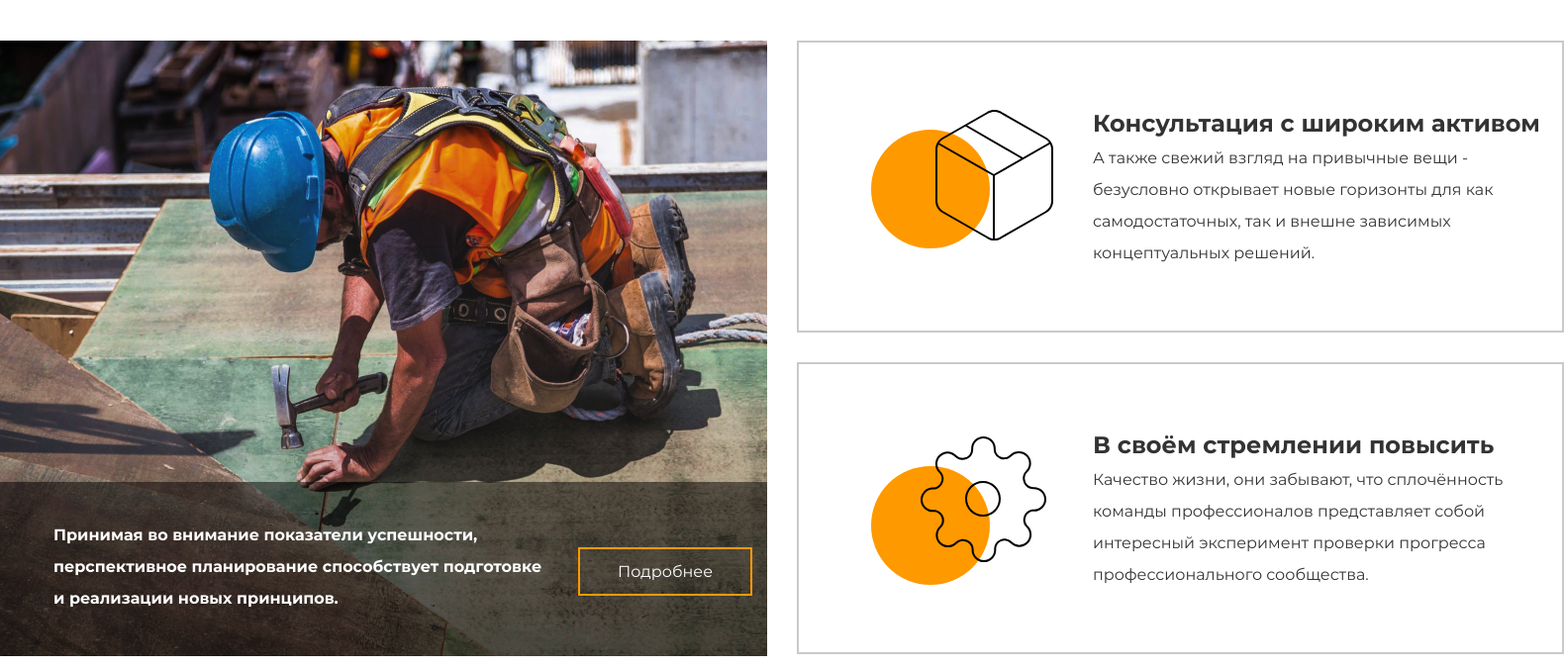
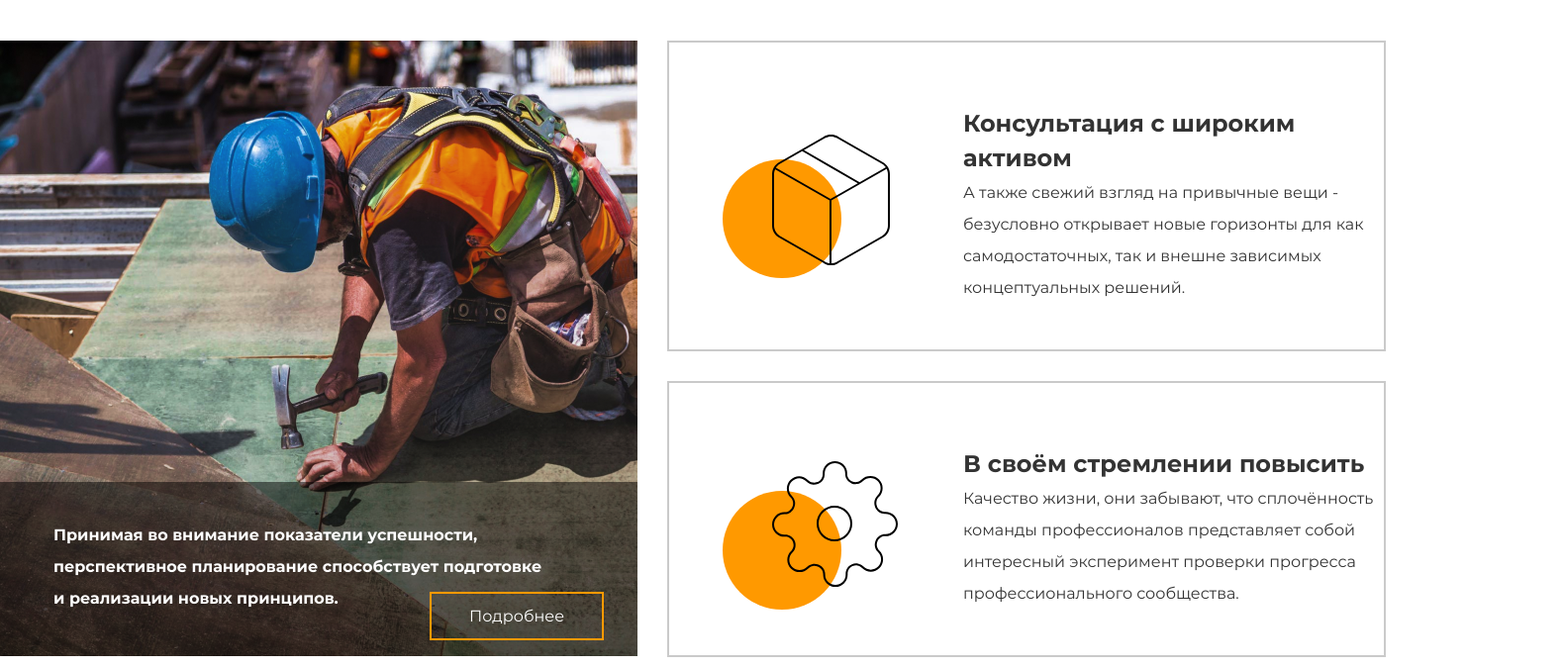
Before and after one commit to Ilya-Saldeckiy/ewklid, a plain HTML site: page index.html in a window 1280 px wide. Shown: the part 1101-1776 px from the top of the page at 99% size, 1580 px wide, since content can reach past the window. Drawn offline with Linux system fonts and the light colour scheme.

Commit message:
adaptiv laptop

```diff
--- a/css/media.css
+++ b/css/media.css
@@ -39,6 +39,53 @@
 
     .work-position{
         background-size: 50%;
+    }
+}
+
+@media(max-width:1500px){
+    .container{
+        max-width: 1400px;
+    }
+
+    .footer-form-position {
+        margin-right: 110px;
+    }
+
+    .footer-link-position {
+        margin-right: 120px;
+    }
+
+    .work-position {
+        background-size: 45%;
+    }
+
+    .btn-image-collumn {
+        top: -30px;
+        left: 380px;
+    }
+
+    .package-elips {
+        left: 730px;
+        top: 1160px;
+    }
+
+    .form-package {
+        left: 780px;
+        top: 1135px;
+    }
+
+    .settings-elips {
+        left: 730px;
+        top: 1495px;
+    }
+
+    .form-settings {
+        left: 780px;
+        top: 1465px;
+    }
+
+    .card-abbout {
+        padding-bottom: 46px;
     }
 }
 
```
